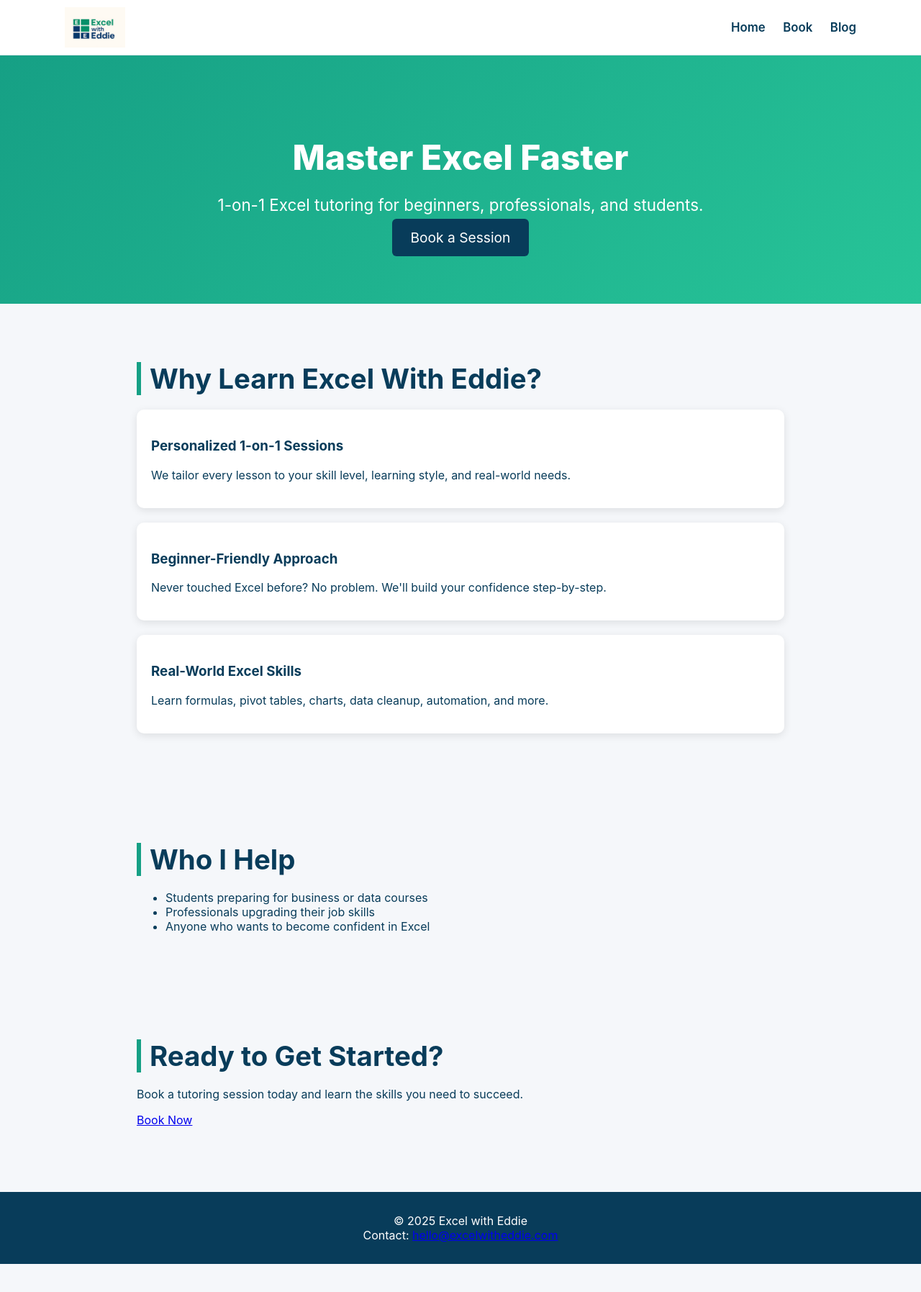
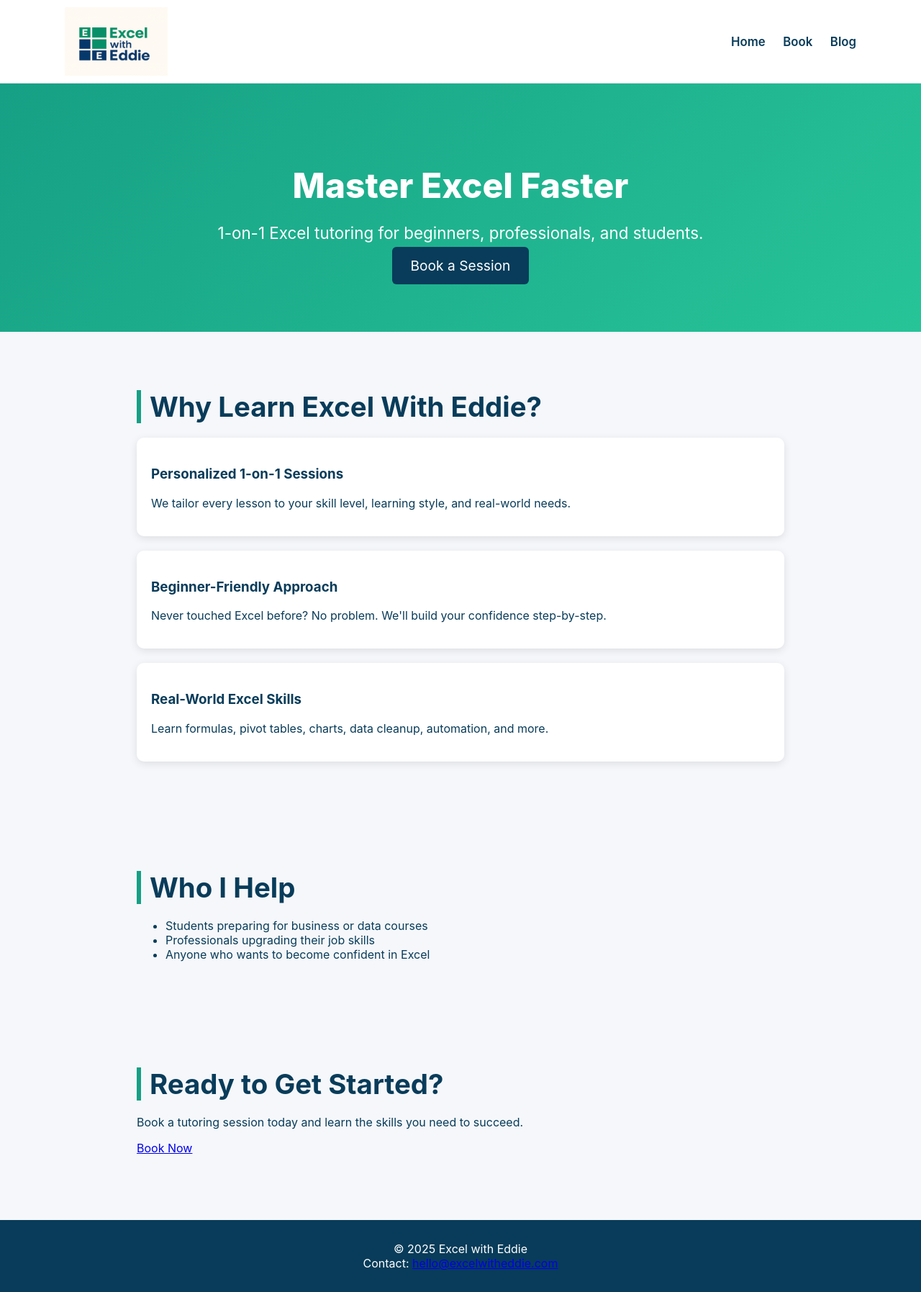
Before and after one commit to excelwitheddie/excel-with-eddie2, a Jekyll site: the page built from index.md, in a window 1280 px wide. Shown: the whole page at 72% size. Built offline with Jekyll 4.4.1, drawn with Linux system fonts in a browser that asks for light colours; before the commit the page ends 1756 px from its top, so only the background shows below that.

Commit message:
Update header.html

```diff
--- a/_includes/header.html
+++ b/_includes/header.html
@@ -4,8 +4,10 @@
 
     <!-- Logo left -->
     <a href="{{ "/" | relative_url }}" style="display:flex;align-items:center;gap:12px;text-decoration:none;">
-      <img src="{{ site.logo | relative_url }}" alt="Excel with Eddie logo"
-           style="height:56px;display:block;">
+      <img src="{{ site.logo | relative_url }}"
+     alt="Excel with Eddie logo"
+     style="height:95px;display:block;">
+
     </a>
 
     <!-- Nav right -->
```
